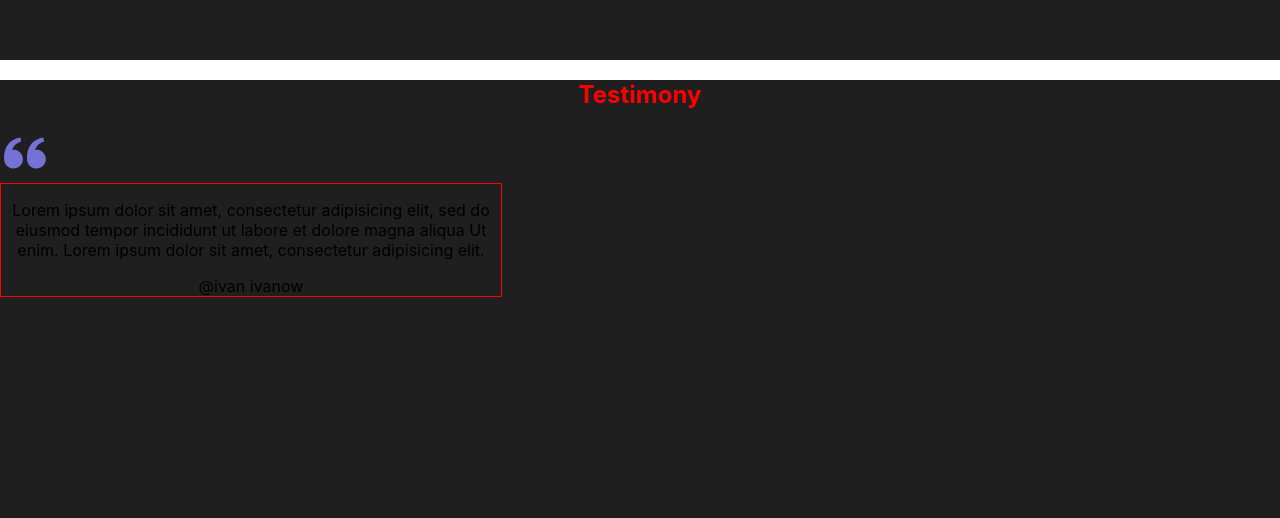
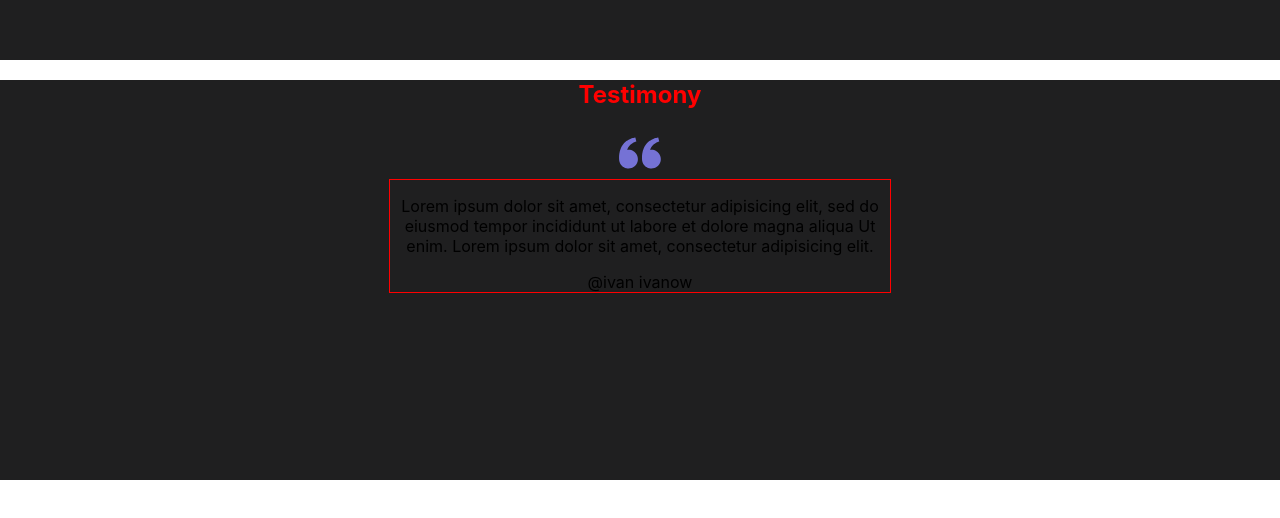
Before and after one commit to Vladseme2012/portfolio-start-project-main, a React app: page / in a window 1280 px wide. Shown: the part 6483-7001 px from the top of the page. After the commit the page ends 6963 px from the top, so only its background shows below. Built offline with nearby package versions, Linux system fonts and the light colour scheme.

Commit message:
fixed styles in Testimony

```diff
--- a/src/layout/sections/testimony/Testimony.tsx
+++ b/src/layout/sections/testimony/Testimony.tsx
@@ -3,19 +3,21 @@ import styled from 'styled-components';
 import { SectionTitle } from '../../../components/SectionTitle';
 import { Icon } from '../../../components/icon/Icon';
 import { Slider } from '../../../components/slider/Slider';
-
+import { FlexWrapper } from '../../../components/FlexWrapper';
 
 export const Testimony = () => {
     return (
         <StyledTestimony>
             <SectionTitle>Testimony</SectionTitle>
-            <Icon iconId={'quote'} />
-            <Slider />
+            <FlexWrapper direction={'column'} align={'center'}>
+                <Icon iconId={'quote'} />
+                <Slider />
+            </FlexWrapper>
         </StyledTestimony>
     );
 };
 
 const StyledTestimony = styled.section`
-    min-height: 100vh;
+    min-height: 50vh;
     background-color: #1f1f20;
 `;
```
